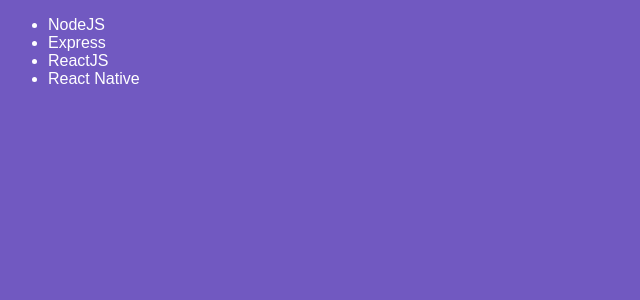
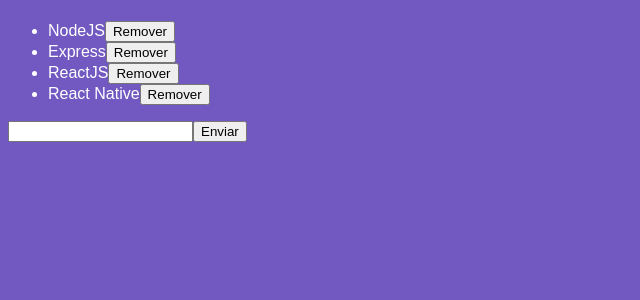
Before and after one commit to emanuelhfarias/bootcamp-gostack-modulo-04, a React app: page / in a window 1280 px wide. Shown: the top 300 px of the page, without its empty margins (0-640 px from the left). Built offline with nearby package versions, Linux system fonts and the light colour scheme.

Commit message:
handling states in Arrays

```diff
--- a/src/components/TechList.js
+++ b/src/components/TechList.js
@@ -3,19 +3,44 @@
 class TechList extends Component {
 
   state = {
+    newTech: '',
     techs: ['NodeJS', 'Express', 'ReactJS', 'React Native'],
   };
 
+  handleInputChange = e => {
+    this.setState({ newTech: e.target.value });
+  }
+
+  handleSubmit = e => {
+    e.preventDefault();
+    this.setState({
+      techs: [...this.state.techs, this.state.newTech],
+      newTech: '',
+    });
+  }
+
+  handleDelete = (tech) => {
+    this.setState({ techs: this.state.techs.filter(elem => tech !== elem) });
+  }
+
   render() {
-    console.log(this.state);
-
     return (
-      <ul>
-        <li>NodeJS</li>
-        <li>Express</li>
-        <li>ReactJS</li>
-        <li>React Native</li>
-      </ul>
+      <form onSubmit={this.handleSubmit}>
+        <h1>{this.state.newTech}</h1>
+        <ul>
+          {this.state.techs.map(tech => (
+            <li key={tech}>
+              {tech}
+              <button onClick={() => this.handleDelete(tech)} type="button">Remover</button>
+            </li>
+          ))}
+        </ul>
+        <input
+          onChange={this.handleInputChange}
+          value={this.state.newTech}
+        />
+        <button>Enviar</button>
+      </form>
     );
   }
 }
```
